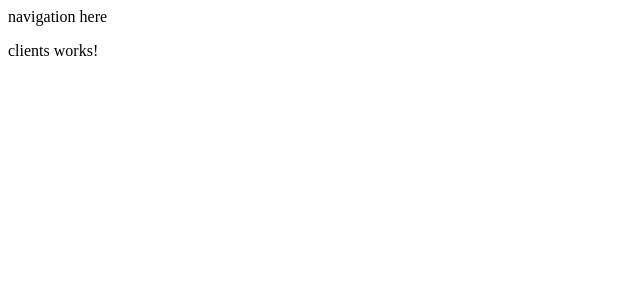
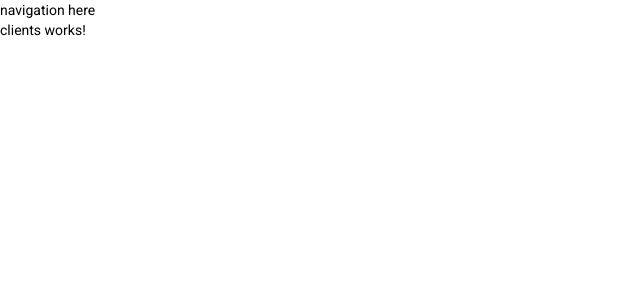
Before and after one commit to trescoder/mini-crm, an Angular app: page /clients in a window 1280 px wide. Shown: the top 300 px of the page, without its empty margins (0-640 px from the left). Built offline with nearby package versions, Linux system fonts and the light colour scheme.

Commit message:
ADD Angular Material

```diff
--- a/angular.json
+++ b/angular.json
@@ -27,6 +27,7 @@
               "src/assets"
             ],
             "styles": [
+              "./node_modules/@angular/material/prebuilt-themes/indigo-pink.css",
               "src/styles.css"
             ],
             "scripts": []
@@ -94,6 +95,7 @@
               "src/assets"
             ],
             "styles": [
+              "./node_modules/@angular/material/prebuilt-themes/indigo-pink.css",
               "src/styles.css"
             ],
             "scripts": []
--- a/package.json
+++ b/package.json
@@ -11,10 +11,12 @@
   "private": true,
   "dependencies": {
     "@angular/animations": "~13.1.0",
+    "@angular/cdk": "^13.3.9",
     "@angular/common": "~13.1.0",
     "@angular/compiler": "~13.1.0",
     "@angular/core": "~13.1.0",
     "@angular/forms": "~13.1.0",
+    "@angular/material": "^13.3.9",
     "@angular/platform-browser": "~13.1.0",
     "@angular/platform-browser-dynamic": "~13.1.0",
     "@angular/router": "~13.1.0",
--- a/src/app/app.module.ts
+++ b/src/app/app.module.ts
@@ -3,6 +3,7 @@
 
 import { AppRoutingModule } from './app-routing.module';
 import { AppComponent } from './app.component';
+import { BrowserAnimationsModule } from '@angular/platform-browser/animations';
 
 @NgModule({
   declarations: [
@@ -10,7 +11,8 @@
   ],
   imports: [
     BrowserModule,
-    AppRoutingModule
+    AppRoutingModule,
+    BrowserAnimationsModule
   ],
   providers: [],
   bootstrap: [AppComponent]
--- a/src/index.html
+++ b/src/index.html
@@ -6,8 +6,11 @@
   <base href="/">
   <meta name="viewport" content="width=device-width, initial-scale=1">
   <link rel="icon" type="image/x-icon" href="favicon.ico">
+  <link rel="preconnect" href="https://fonts.gstatic.com">
+  <link href="https://fonts.googleapis.com/css2?family=Roboto:wght@300;400;500&display=swap" rel="stylesheet">
+  <link href="https://fonts.googleapis.com/icon?family=Material+Icons" rel="stylesheet">
 </head>
-<body>
+<body class="mat-typography">
   <app-root></app-root>
 </body>
 </html>
--- a/src/styles.css
+++ b/src/styles.css
@@ -1 +1,4 @@
 /* You can add global styles to this file, and also import other style files */
+
+html, body { height: 100%; }
+body { margin: 0; font-family: Roboto, "Helvetica Neue", sans-serif; }
```
Also changed, not shown: 1 other file (tests, documents, lock files or other folders).
